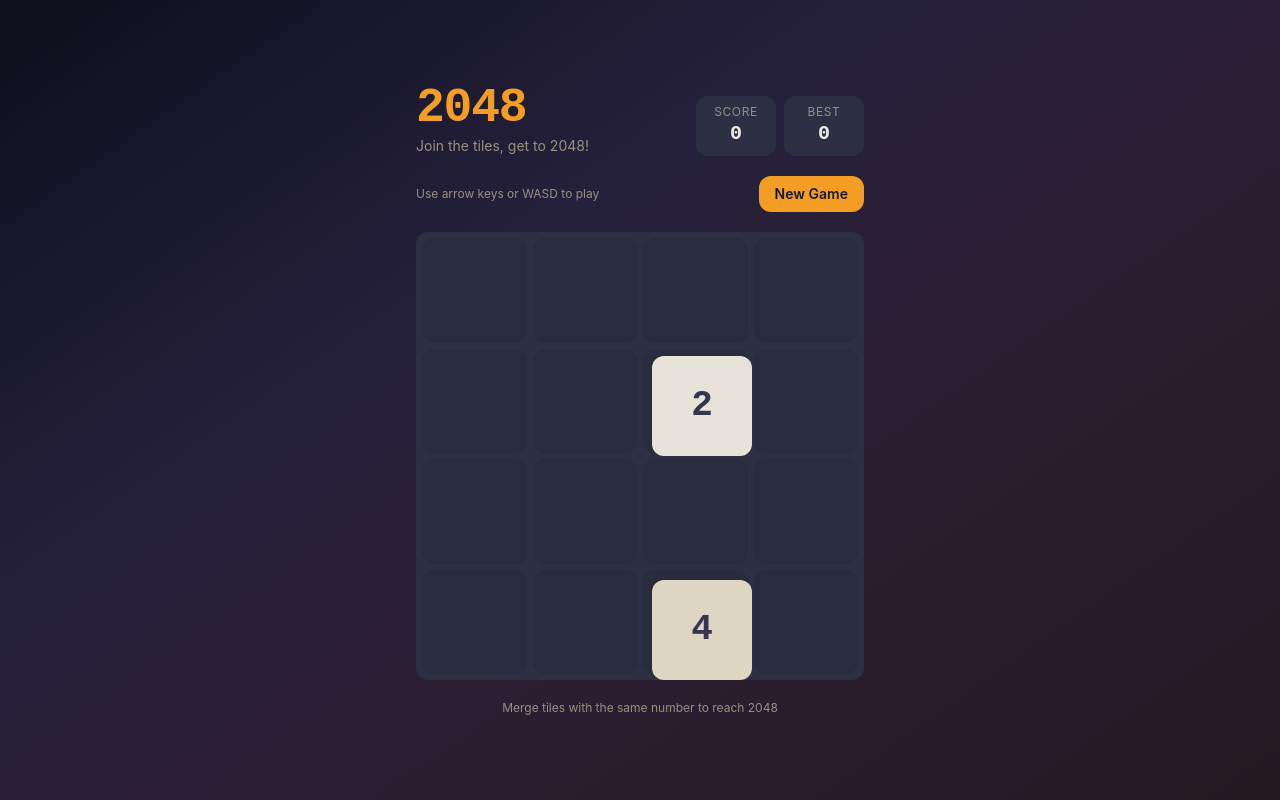
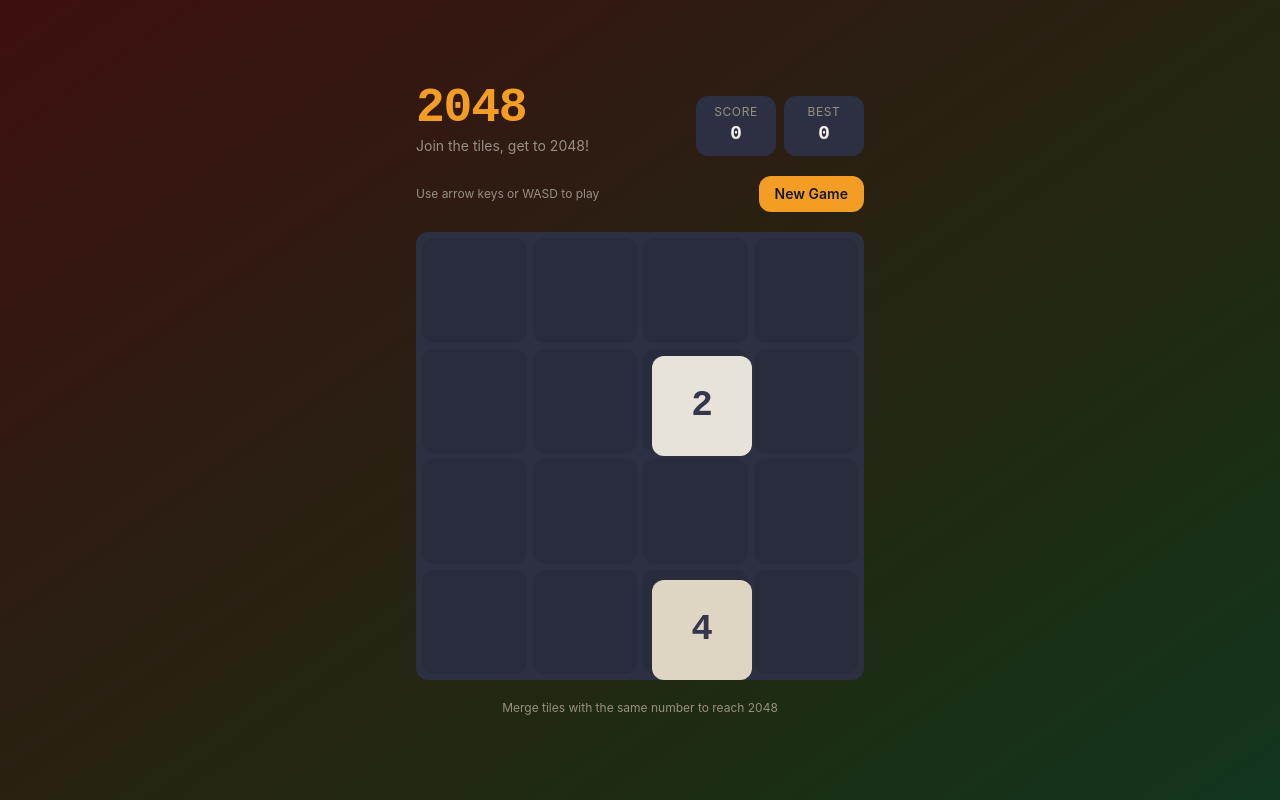
Before and after one commit to remiconnesson/nuxt-minimal-starter-v0-template, a Nuxt app: page / in a window 1280 px wide. Built offline with nearby package versions, Linux system fonts and the light colour scheme.

Commit message:
style: diagonal gradient with low-light stops for readability

```diff
--- a/app/assets/css/main.css
+++ b/app/assets/css/main.css
@@ -30,10 +30,10 @@
   body {
     background: linear-gradient(
       145deg,
-      hsl(232 35% 8%) 0%,
-      hsl(250 30% 18%) 35%,
-      hsl(280 25% 16%) 60%,
-      hsl(320 20% 12%) 100%
+      hsl(0 60% 15%) 0%,
+      hsl(30 40% 12%) 40%,
+      hsl(90 40% 12%) 70%,
+      hsl(140 50% 14%) 100%
     );
     background-attachment: fixed;
     min-height: 100dvh;
```
